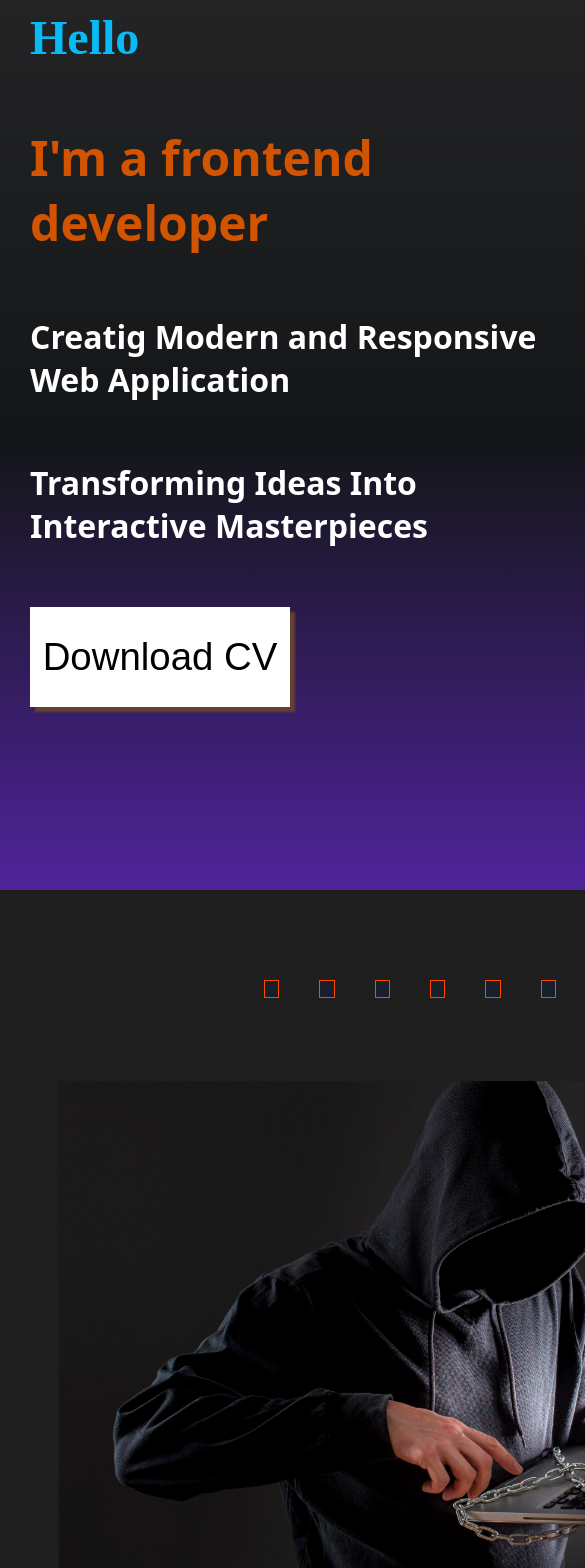
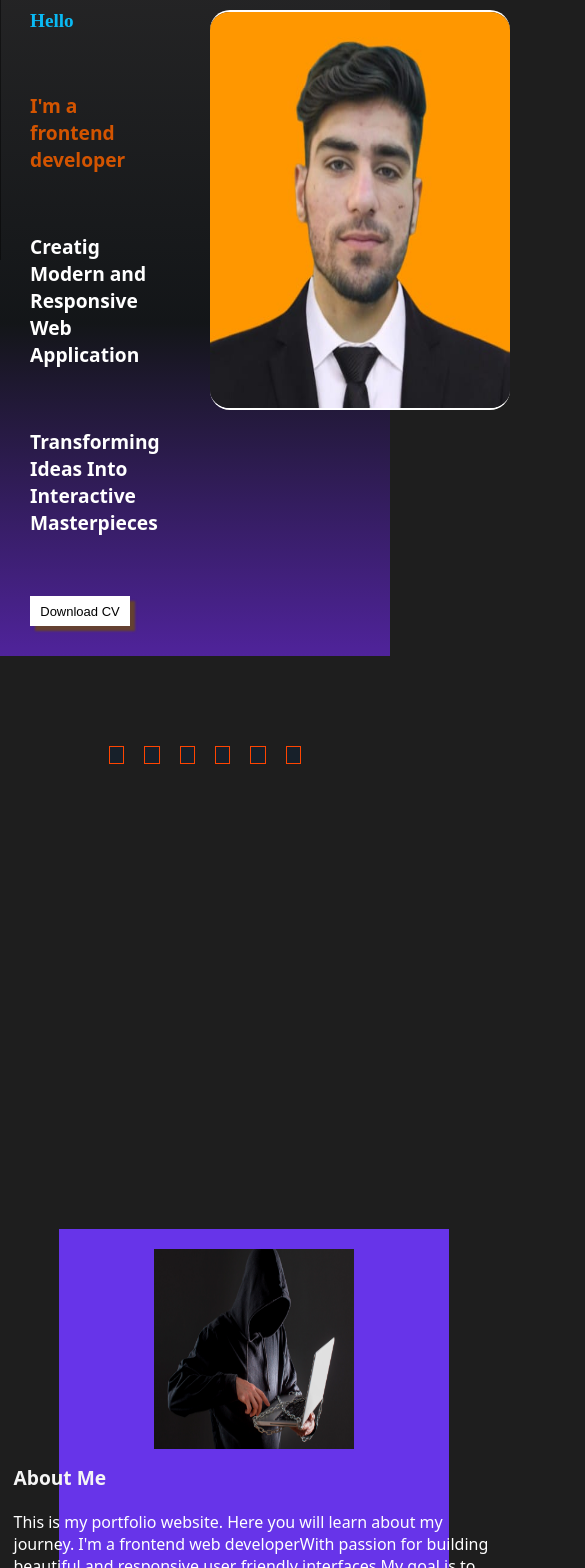
Before and after one commit to mustafa-mmd/myportfolio, a React (Vite) app in the folder mustafa-ract-portfolio/: page / in a window 390 px wide. Shown: the part 280-1848 px from the top of the page, 585 px wide, since content can reach past the window. Built offline with nearby package versions, Linux system fonts and the light colour scheme; some icons are missing.

Commit message:
correct repo speling

```diff
--- a/mustafa-ract-portfolio/src/component/About.css
+++ b/mustafa-ract-portfolio/src/component/About.css
@@ -29,13 +29,13 @@ margin: 20px 20px;
 @media screen and (max-width:767px) {
   .aboutright img{
 
-    width: 800px;
-    height: 500px;
-    /* display: none; */
+    width: 200px;
+    height: 200px;
+
   }
   .about{
-    width: 800px;
-    height: 1200px;
+    /* width: 800px;
+    height: 1200px; */
     margin-left: 15%;
     align-items: center;
 /* margin-bottom: 160px; */
@@ -45,8 +45,8 @@ margin-top: 465px;
 margin-bottom: 30px;
   }
   .aboutleft{
-    font-size: 2.5rem;
+    font-size: 1rem;
     padding: 10px;
-    width: 800px;
+    /* width: 800px; */
   }
 }
--- a/mustafa-ract-portfolio/src/component/Button.css
+++ b/mustafa-ract-portfolio/src/component/Button.css
@@ -39,8 +39,8 @@ transition:0.3s ease-in-out ;
  }
  @media  screen and (max-width:767px) {
 .butt{
-  height: 100px;
-  width: 260px;
-
+  height: 30px;
+  width: 100px;
+  font-size: small;
 }
  }
--- a/mustafa-ract-portfolio/src/component/Card.css
+++ b/mustafa-ract-portfolio/src/component/Card.css
@@ -28,26 +28,26 @@ cursor: pointer;
   padding-right: 5px;
 }
 @media screen and (max-width:767px){
-  .card{
+  /* .card{
     width: 800px;
     height: 600px;
    justify-content: center;
 
-  }
-  .card p{
+  } */
+  /* .card p{
     padding-left: 20px;
     padding-right: 20px;
     font-size: 2.2rem;
     font-family: Arial, Helvetica, sans-serif;
-  }
+  } */
   .card img{
-    width: 800px;
-    height: 300px;
+    width: 300px;
+    height: 200px;
   }
   .cardbutt{
-    width: 200px;
-    height: 100px;
+    width: 90px;
+    height: 30px;
     background-color:#abb2b9;
-    font-size: xx-large;
+    /* font-size: xx-large; */
   }
 }
--- a/mustafa-ract-portfolio/src/component/Contacts.css
+++ b/mustafa-ract-portfolio/src/component/Contacts.css
@@ -131,20 +131,20 @@ width: auto;
     padding: 30px;
   }
 
-  .form-container .form-submit-btn{
+  /* .form-container .form-submit-btn{
     width: 200px;
 height: 100px;
 font-size: xx-large;
 text-align: center;
 padding-top: 10px;
-  }
-   .form-container{
+  } */
+   /* .form-container{
 width: 600px;
-   }
+   } */
 
 
   .form{
-    width: 800px;
+    /* width: 800px; */
       display: flex;
       flex-direction: column;
       justify-content: center;
@@ -153,14 +153,14 @@ width: 600px;
 
 
     }
-    .form-group{
+    /* .form-group{
       width: 100%;
       font-size: 2rem;
-    }
+    } */
 
     .form-container .form-group input {
-      width: 70%;
-      height: 100px;
+      /* width: 70%;
+      height: 100px; */
       padding: 12px 16px;
       border-radius: 8px;
       color: #fff;
@@ -170,7 +170,7 @@ width: 600px;
     }
 
     .form-container .form-group textarea {
-      width: 70%;
+      /* width: 70%; */
 
       padding: 12px 16px;
       border-radius: 8px;
@@ -186,9 +186,9 @@ width: 600px;
       margin-bottom: 100px;
     }
     .fullfoter{
-      font-size: 33px;
+      font-size: 18px;
       flex-wrap: wrap;
-      width:950px;
+      /* width:950px; */
       padding:20px ;
     }
   }
--- a/mustafa-ract-portfolio/src/component/Home.css
+++ b/mustafa-ract-portfolio/src/component/Home.css
@@ -43,11 +43,11 @@ border-bottom: 2px solid;
 
  @media screen and (max-width:767px){
   .herosection{
-    height:900px;
-    font-size: 2rem;
+    height:auto;
+    /* font-size: 2rem; */
     display: flex;
     /* width: 800px; */
-    width: 980px;
+    /* width: 980px; */
     gap: 50px;
 
   }
@@ -62,4 +62,10 @@ border-bottom: 2px solid;
    .intro{
     gap: 60px;
    }
+   h2{
+    font-size: 1.2rem;
+   }
+   h4{
+    font-size: 1.2rem;
+   }
  }
--- a/mustafa-ract-portfolio/src/component/Navbar.css
+++ b/mustafa-ract-portfolio/src/component/Navbar.css
@@ -129,8 +129,8 @@ cursor: pointer;
 
 @media (max-width: 768px) {
   .navbar{
-    width:1000px;
-    padding-right: 200px;
+    /* width:1000px; */
+    /* padding-right: 200px; */
     height: 170px;
 
   }
@@ -147,7 +147,7 @@ cursor: pointer;
     position: absolute;
     top: 60px;
     left: 0;
-    width: 100%;
+    /* width: 100%; */
     height: 480px;
      background-color: rgba(0, 0, 0, 0.9);
     flex-direction: column;
--- a/mustafa-ract-portfolio/src/component/Projects.css
+++ b/mustafa-ract-portfolio/src/component/Projects.css
@@ -18,14 +18,14 @@ h1{
   .procont{
     display: flex;
     flex-wrap: wrap;
-    width: 800px;
+    /* width: 800px; */
     gap: 20px;
     margin-bottom: 300px;
     padding-left: 10px;
     margin-left: 15%;
   }
   h1{
-    font-size: 3rem;
+    font-size: 1.2rem;
     /* text-align: center; */
 
   }
--- a/mustafa-ract-portfolio/src/component/ServiceCard.css
+++ b/mustafa-ract-portfolio/src/component/ServiceCard.css
@@ -43,7 +43,7 @@
   color: rgb(183, 234, 248);
  }
 
- @media screen and (max-width:768px) {
+ /* @media screen and (max-width:768px) {
 
   .serviceCard{
     width: 760px;
@@ -51,4 +51,4 @@
   font-size: 2.2rem;
   padding: 20px;
  }
-}
+} */
--- a/mustafa-ract-portfolio/src/component/Skills.css
+++ b/mustafa-ract-portfolio/src/component/Skills.css
@@ -1,6 +1,4 @@
-/* .dot{
-  color: orangered;
-} */
+
 .pic{
   width: 90px;
   height: 90px;
@@ -62,16 +60,16 @@ h5{
   margin-left: 15%;
   place-items: center;
   grid-template-columns: 1fr 1fr;
-  height: 1450px;
-  width: 800px;
-  margin-bottom: 450px;
+  /* height: 1450px;
+  width: 800px; */
+  /* margin-bottom: 450px; */
 }
-.skillbox{
+/* .skillbox{
   height: 170px;
   width: 200px;
   font-size: 1.9rem;
   font-size: 2.1rem;
-}
+} */
 
 /* .skillpercent{
   width: 85px;
--- a/mustafa-ract-portfolio/src/component/Social.css
+++ b/mustafa-ract-portfolio/src/component/Social.css
@@ -25,15 +25,14 @@ align-items: center;
 @media screen and (max-width:767px) {
   .container{
   height:auto;
-  width: 800px;
+  /* width: 800px; */
   padding-left: 20px;
-  /* margin-bottom: 140px; */
   margin: 0;
 }
 
 .socialicon{
   padding-top: 90px;
-  gap: 40px;
+  /* gap: 40px; */
 }
 
 
--- a/mustafa-ract-portfolio/vite.config.js
+++ b/mustafa-ract-portfolio/vite.config.js
@@ -3,5 +3,5 @@ import react from '@vitejs/plugin-react'
 
 export default defineConfig({
   plugins: [react()],
-  base: "/myportfolio/" // Your GitHub repo name
+  base: "/mustafa_jamal_portfolio/" // Your GitHub repo name
 })
```
Also changed, not shown: mustafa-ract-portfolio/package.json (+2 -5 lines), 1 other file (tests, documents, lock files or other folders).
